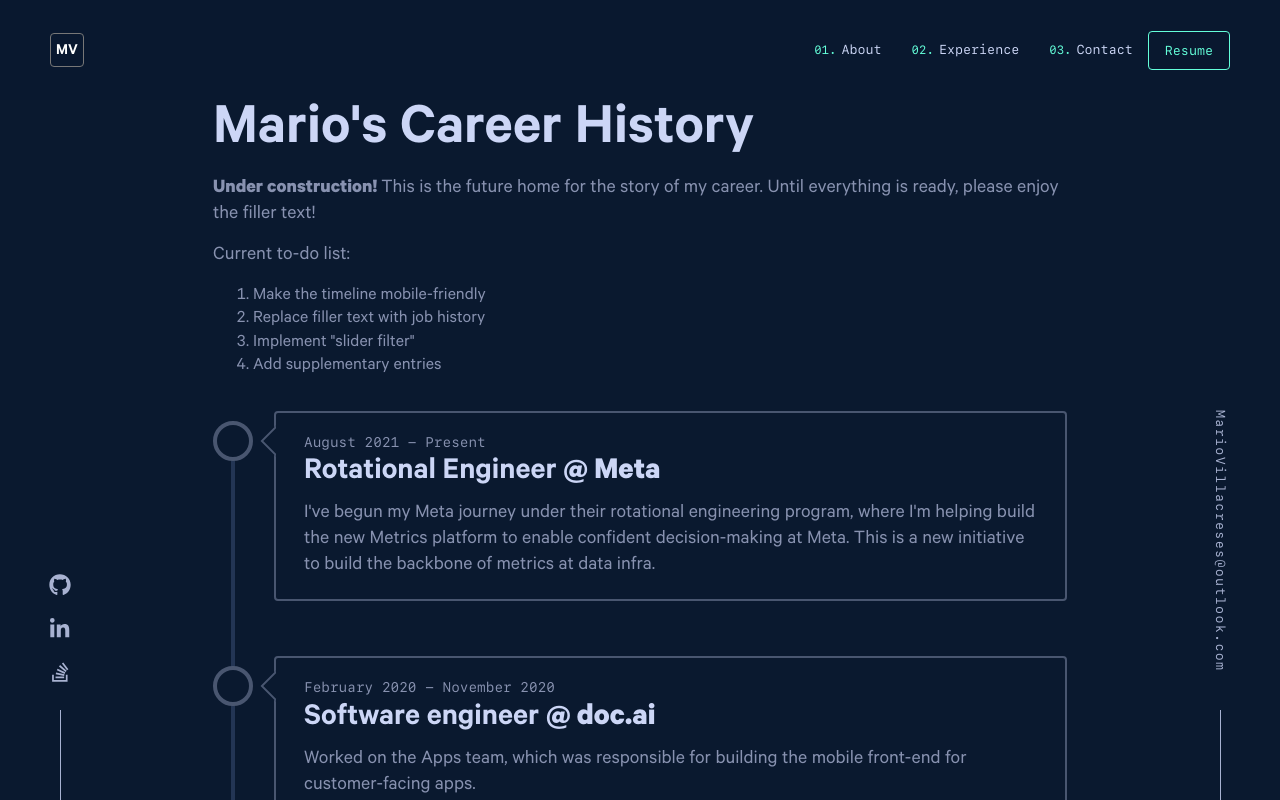
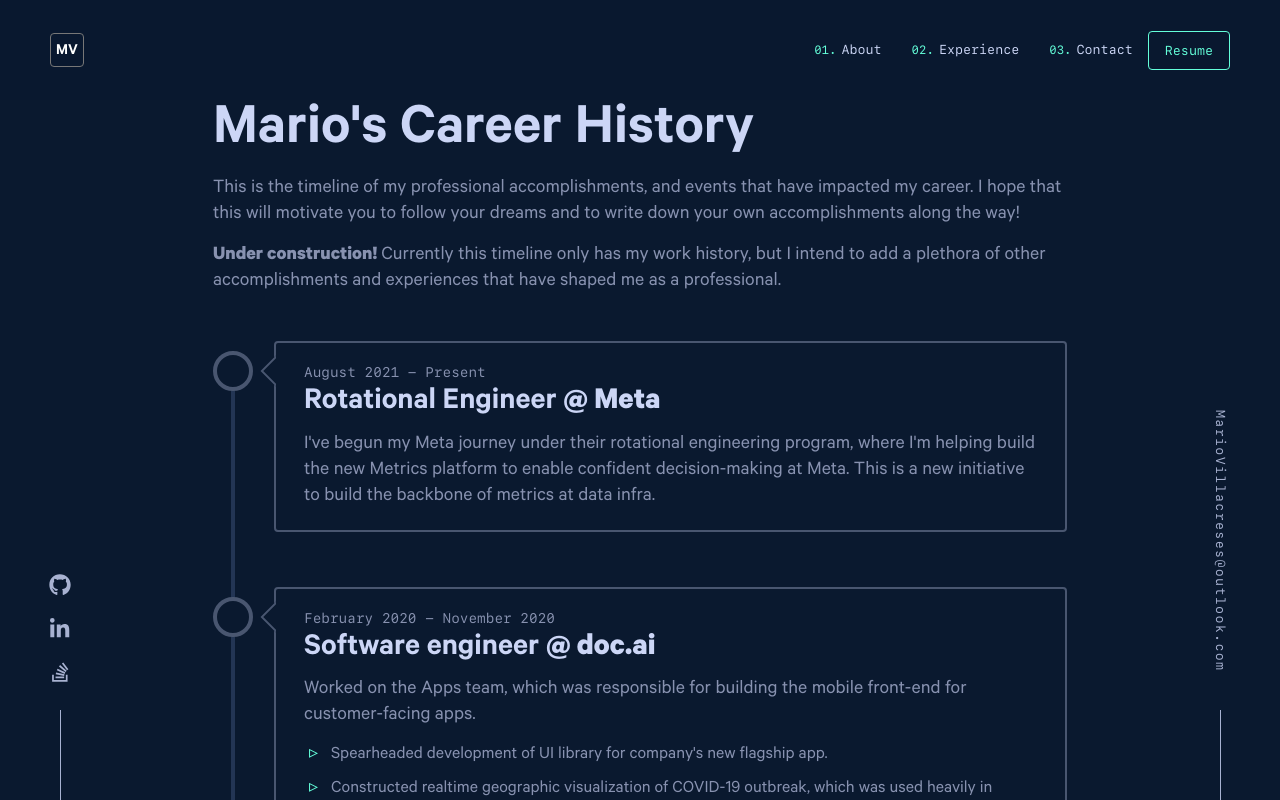
Before and after one commit to villacreses/personal-site-v2, a Next.js app: page /timeline in a window 1280 px wide. Shown: the top 800 px of the page. Built offline with nearby package versions, Linux system fonts and the light colour scheme.

Commit message:
Update description above timeline to production-ready copy

```diff
--- a/src/components/Timeline.module.scss
+++ b/src/components/Timeline.module.scss
@@ -1,10 +1,7 @@
-@use '../styles//mixins';
-
 $diameter: 40px;
 $border_width: 2px;
 $triangle_size: 11px;
 $grid-top-row-height: 10px;
-
 
 %hover-highlight {
   transition: var(--transition);
@@ -165,6 +162,7 @@
   display: grid;
   grid-template-rows: var(--nav-height) repeat(auto);
   grid-template-columns: auto 40px 21px minmax(auto, 793px) auto;
+  grid-row-gap: 30px;
 
   & > * {
     grid-column: 2 / 5;
--- a/src/pages/timeline.tsx
+++ b/src/pages/timeline.tsx
@@ -10,17 +10,17 @@
     <section className={styles["top-section"]}>
       <h1>{`Mario's Career History`}</h1>
       <p>
-        <strong>Under construction! </strong>
-        This is the future home for the story of my career. Until
-        everything is ready, please enjoy the filler text!
+        This is the timeline of my professional accomplishments, and events
+        that have impacted my career. I hope that this will motivate you to
+        follow your dreams and to write down your own accomplishments along
+        the way!
       </p>
-      <p>Current to-do list:</p>
-      <ol>
-        <li>Make the timeline mobile-friendly</li>
-        <li>Replace filler text with job history</li>
-        <li>{`Implement "slider filter"`}</li>
-        <li>Add supplementary entries</li>
-      </ol>
+      <p>
+      <strong>Under construction! </strong>
+        Currently this timeline only has my work history, but I intend to add
+        a plethora of other accomplishments and experiences that have shaped
+        me as a professional.
+      </p>
     </section>
     <Timeline entries={timelineContent} />
   </Layout>
```
